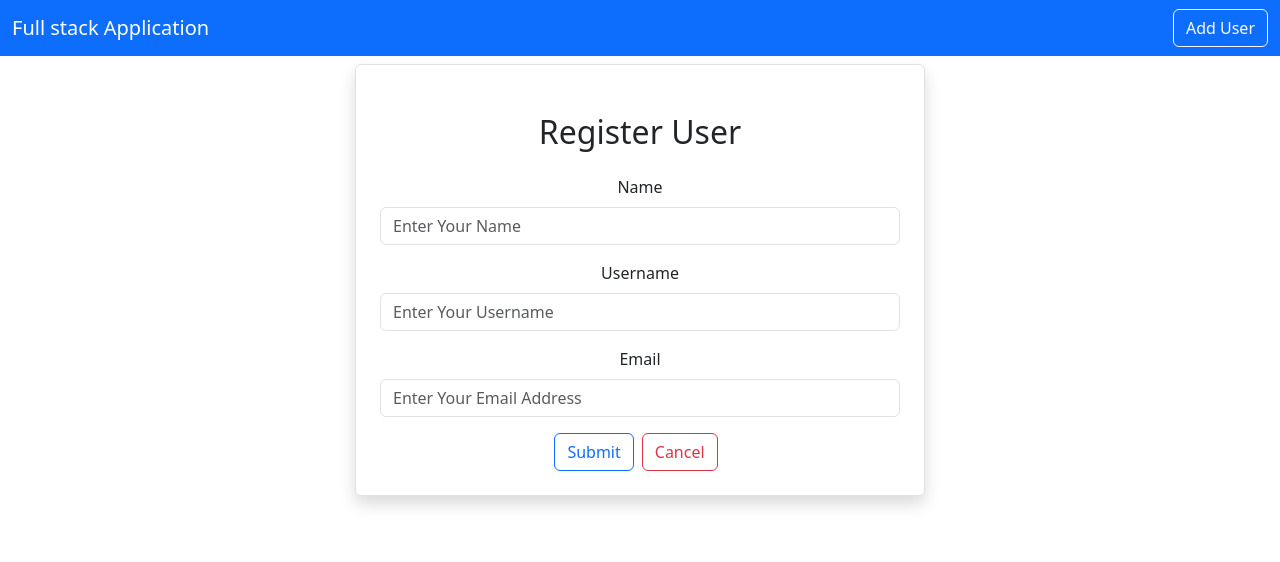
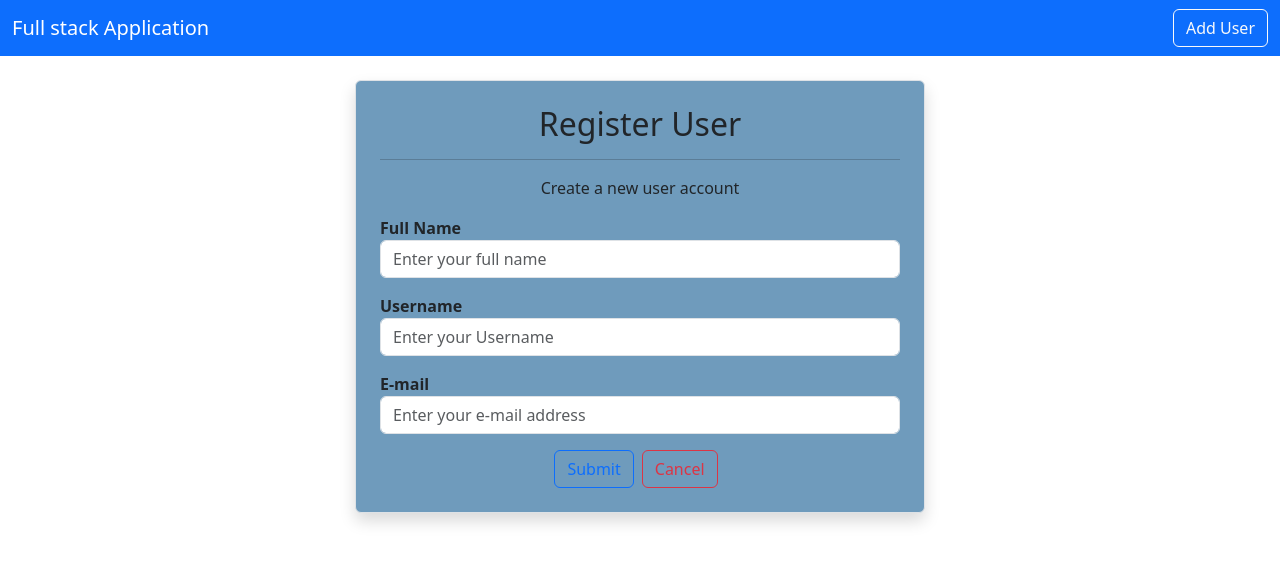
Before and after one commit to DilshaniNK/basic-fullstack-frontend, a React (Create React App) app in the folder fullstack-frontend/: page /adduser in a window 1280 px wide. Shown: the top 562 px of the page. Built offline with nearby package versions, Linux system fonts and the light colour scheme.

Commit message:
change something

```diff
--- a/fullstack-frontend/package.json
+++ b/fullstack-frontend/package.json
@@ -3,6 +3,7 @@
   "version": "0.1.0",
   "private": true,
   "dependencies": {
+    "@heroicons/react": "^2.2.0",
     "@testing-library/dom": "^10.4.0",
     "@testing-library/jest-dom": "^6.6.3",
     "@testing-library/react": "^16.3.0",
--- a/fullstack-frontend/src/App.css
+++ b/fullstack-frontend/src/App.css
@@ -23,6 +23,14 @@
   font-size: calc(10px + 2vmin);
   color: white;
 }
+.hover-move {
+  transition: transform 0.3s ease, box-shadow 0.3s ease;
+}
+
+.hover-move:hover {
+  transform: translateY(-5px); /* move slightly up */
+  box-shadow: 0 0.75rem 1.25rem rgba(0, 0, 0, 0.2); /* deeper shadow on hover */
+}
 
 .App-link {
   color: #61dafb;
--- a/fullstack-frontend/src/pages/Home.js
+++ b/fullstack-frontend/src/pages/Home.js
@@ -4,13 +4,23 @@ import { Link, useParams } from 'react-router-dom';
 
 export default function Home() {
     const [users, setUsers] = useState([]);
+    const [loading, setLoading] = useState(true);
+
     useEffect(()=>{
         loadUsers();
     },[]);
     const {id} = useParams();
     const loadUsers = async()=>{
-        const result = await axios.get("http://localhost:8080/users");
-        setUsers(result.data);
+        try{
+            const result = await axios.get("http://localhost:8080/users");
+            setUsers(result.data);
+        }catch (error){
+            console.error("Fail to load user", error);
+        }finally{
+            setLoading(false);
+        }
+
+
     }
     const deleteUser = async(id)=>{
         await axios.delete(`http://localhost:8080/user/${id}`);
@@ -19,6 +29,13 @@ export default function Home() {
   return (
     <div className='container'>
         <div className='py-4'>
+        {loading ? (
+            <div className='text-center my-5'>
+                <div className='spinner-border text-primary' role='status'>
+
+                </div>
+            </div>
+        ): (
         <table className="table border shadow">
             <thead className='border-dark'>
                 <tr>
@@ -52,6 +69,8 @@ export default function Home() {
 
             </tbody>
         </table>
+
+        )}
         </div>
     </div>
   )
--- a/fullstack-frontend/src/users/Adduser.js
+++ b/fullstack-frontend/src/users/Adduser.js
@@ -1,6 +1,7 @@
 import axios from 'axios'
 import React, { useState } from 'react'
 import { Link, useNavigate } from 'react-router-dom'
+import { UserIcon } from '@heroicons/react/24/solid';
 
 export default function Adduser() {
     let navigate = useNavigate()
@@ -16,58 +17,61 @@ export default function Adduser() {
     const onSubmit=async(e)=>{
         e.preventDefault();
         await axios.post("http://localhost:8080/user", user)
+        alert("User Registertion Successfully")
         navigate("/")
     }
 
   return (
     <div className='container'>
         <div className='row'>
-            <div className='col-md-6 offset-md-3 border rounded p-4 mt-2 shadow'>
-                <h2 className='text-center m-4 '>Register User</h2>
-                <form onSubmit={(e)=>onSubmit(e)}>
+
+            <div className='col-md-6 offset-md-3 border rounded p-4 mt-4 shadow hover-move' style={{backgroundColor: "#6f9bbc" ,boxShadow: "0 0.5rem 1rem rgba(0, 0, 0, 0.15)"}}>
 
 
+                <h2 className='text-3xl font-bold bg-gradient-to-r from-gray-900 to-gray-600 bg-clip-text text-transparent '>Register User<hr/></h2>
+                <p className='text-gray-600 mt-2'>Create a new user account</p>
+
+                <form onSubmit={(e)=>onSubmit(e)} className='space-y-6'>
                 <div className='mb-3'>
-                    <label htmlFor='Name' className='form-label'>
-                        Name
+                  <label htmlFor='Name' className='text-start d-block fw-semibold'>
+                    Full Name
                   </label>
                   <input
                     type={"text"}
                     className='form-control'
-                        placeholder='Enter Your Name'
-                        name="name"
+                    placeholder='Enter your full name'
+                    name='name'
                     value={name}
-                        onChange={(e) =>onInputChange(e)}
+                    onChange={(e) => onInputChange(e)}
                   />
-
                 </div>
                 <div className='mb-3'>
-                    <label htmlFor='Username' className='form-label'>
+                  <label htmlFor='Name' className='text-start d-block fw-semibold'>
                     Username
                   </label>
                   <input
                     type={"text"}
                     className='form-control'
-                        placeholder='Enter Your Username'
-                        name="username"
+                    placeholder='Enter your Username'
+                    name='username'
                     value={username}
-                        onChange={(e) =>onInputChange(e)}
+                    onChange={(e) => onInputChange(e)}
                   />
-
                 </div>
               <div className='mb-3'>
-                    <label htmlFor='Email' className='form-label'>
-                        Email
+                  <label htmlFor='Name' className='text-start d-block fw-semibold'>
+                    E-mail
                   </label>
                   <input
                     type={"text"}
                     className='form-control'
-                        placeholder='Enter Your Email Address'
-                        name="email"
+                    placeholder='Enter your e-mail address'
+                    name='email'
                     value={email}
-                        onChange={(e) =>onInputChange(e)}
+                    onChange={(e) => onInputChange(e)}
                   />
                 </div>
+
                 <button type='submit' className='btn btn-outline-primary'>Submit</button>
                 <Link className='btn btn-outline-danger mx-2' to="/">Cancel</Link>
                 </form>
--- a/fullstack-frontend/src/users/Edituser.js
+++ b/fullstack-frontend/src/users/Edituser.js
@@ -32,11 +32,11 @@ export default function Edituser() {
         <div className='row'>
             <div className='col-md-6 offset-md-3 border rounded p-4 mt-2 shadow'>
                 <h2 className='text-center m-4 '>Edit User</h2>
-                <form onSubmit={(e)=>onSubmit(e)}>
+                {/* <form onSubmit={(e)=>onSubmit(e)}>
 
 
                 <div className='mb-3'>
-                    <label htmlFor='Name' className='form-label'>
+                    <label htmlFor='Name' className='form-label fw-semibold'>
                         Name
                     </label>
                     <input
@@ -50,7 +50,7 @@ export default function Edituser() {
 
                 </div>
                 <div className='mb-3'>
-                    <label htmlFor='Username' className='form-label'>
+                    <label htmlFor='Username' className='form-label fw-semibold'>
                         Username
                     </label>
                     <input
@@ -64,7 +64,7 @@ export default function Edituser() {
 
                 </div>
                 <div className='mb-3'>
-                    <label htmlFor='Email' className='form-label'>
+                    <label htmlFor='Email' className='form-label fw-semibold'>
                         Email
                     </label>
                     <input
@@ -78,7 +78,7 @@ export default function Edituser() {
                 </div>
                 <button type='submit' className='btn btn-outline-primary'>Submit</button>
                 <Link className='btn btn-outline-danger mx-2' to="/">Cancel</Link>
-                </form>
+                </form> */}
             </div>
         </div>
     </div>
--- a/fullstack-frontend/src/users/Viewuser.js
+++ b/fullstack-frontend/src/users/Viewuser.js
@@ -19,12 +19,12 @@ export default function Viewuser() {
   return (
     <div className='container'>
         <div className='row'>
-            <div className='col-md-6 offset-md-3 border rounded p-4 mt-2 shadow'>
+            <div className='col-md-6 offset-md-3 border rounded p-4 mt-4 shadow hover-move'>
                 <h2 className='text-center m-4 '>User Details</h2>
-                <div className='card'>
+                <div className='card border-none'>
                     <div className='card-header'>
-                        Details of User id:
-                        <ul className='list-group list-group-flush'>
+                        <div className='fw-semibold'>Details of User id: {user.id}</div>
+                        <ul className='list-group list-group-flush text-start d-block'>
                             <li className='list-group-item'>
                                 <b>Name : </b>
                                 {user.name}
```
Also changed, not shown: 1 other file (tests, documents, lock files or other folders). Lines whose indentation alone changed are shown as unchanged.
